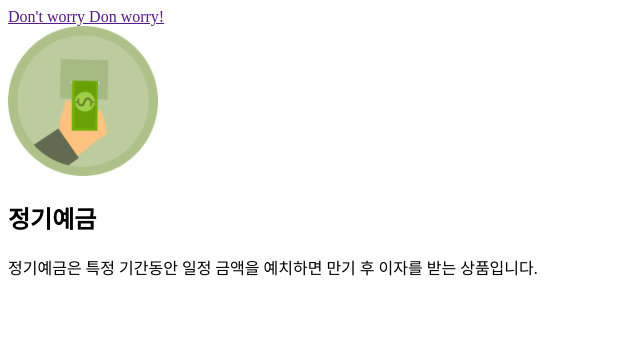
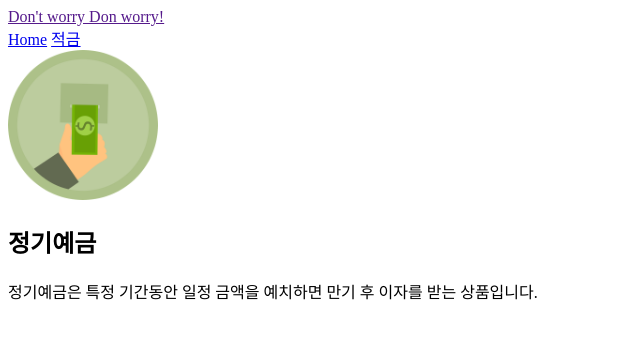
Before and after one commit to MiranLeeeee/Sparta-Web-Prj, a Flask app: template project/templates/deposit.html in a window 1280 px wide. Shown: the top 339 px of the page, without its empty margins (0-640 px from the left). Run offline with Flask 2, Linux system fonts and the light colour scheme; the template is opened without the code that fills it, so the values that code supplies are empty.

Commit message:
update deposit.html (navigation)

```diff
--- a/project/templates/deposit.html
+++ b/project/templates/deposit.html
@@ -12,7 +12,8 @@
 	<div class="inner">
 		<a href="" class="logo">Don't worry Don worry!</a>
 		<nav id="nav">
-			<!--navigation 부분 -->
+			<a href="javascript:showHome();">Home</a>
+			<a href="javascript:showSavings();">적금</a>
 		</nav>
 		<a href="#navPanel" class="navPanelToggle"><span class="fa fa-bars"></span></a>
 	</div>
```
